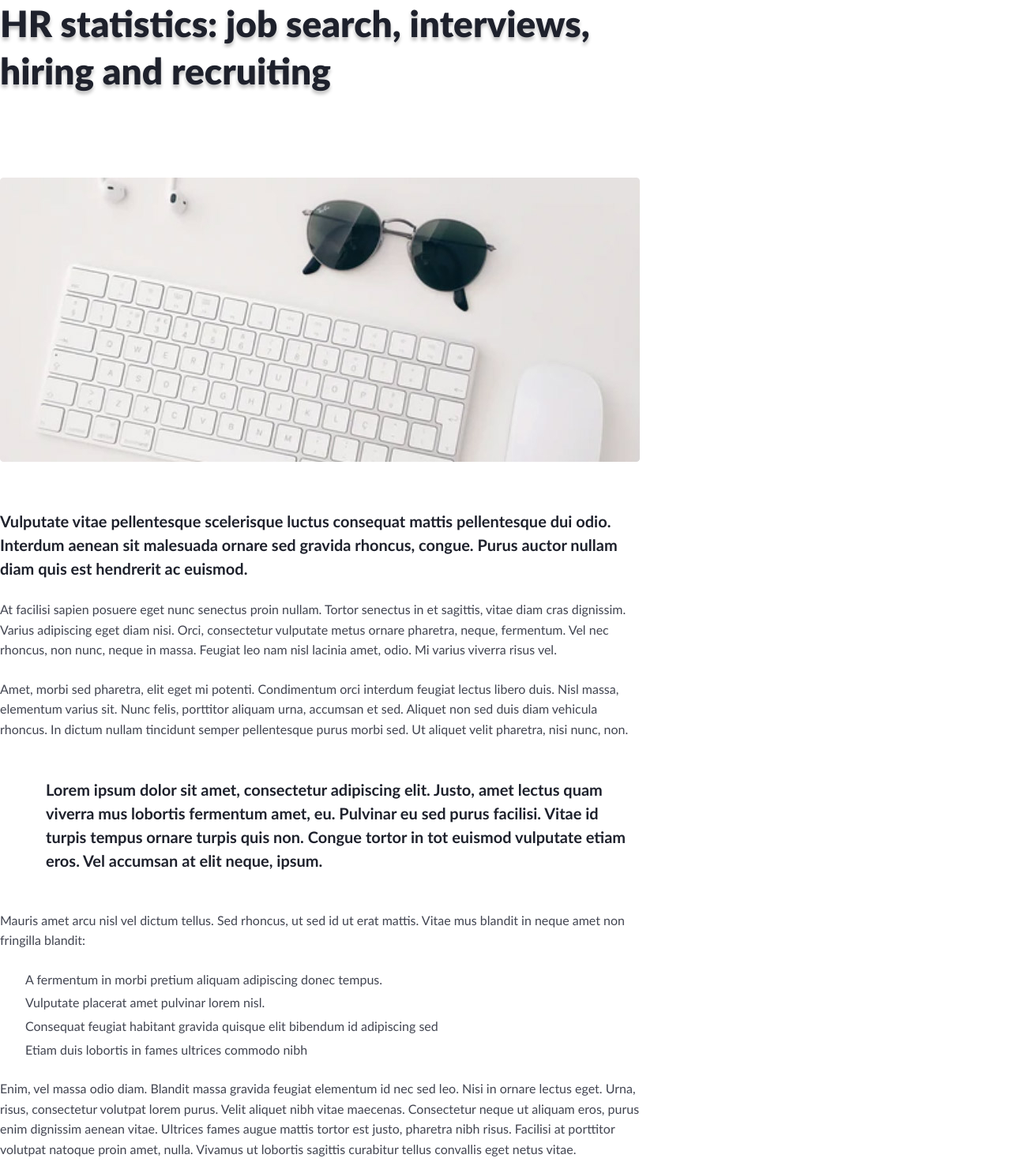
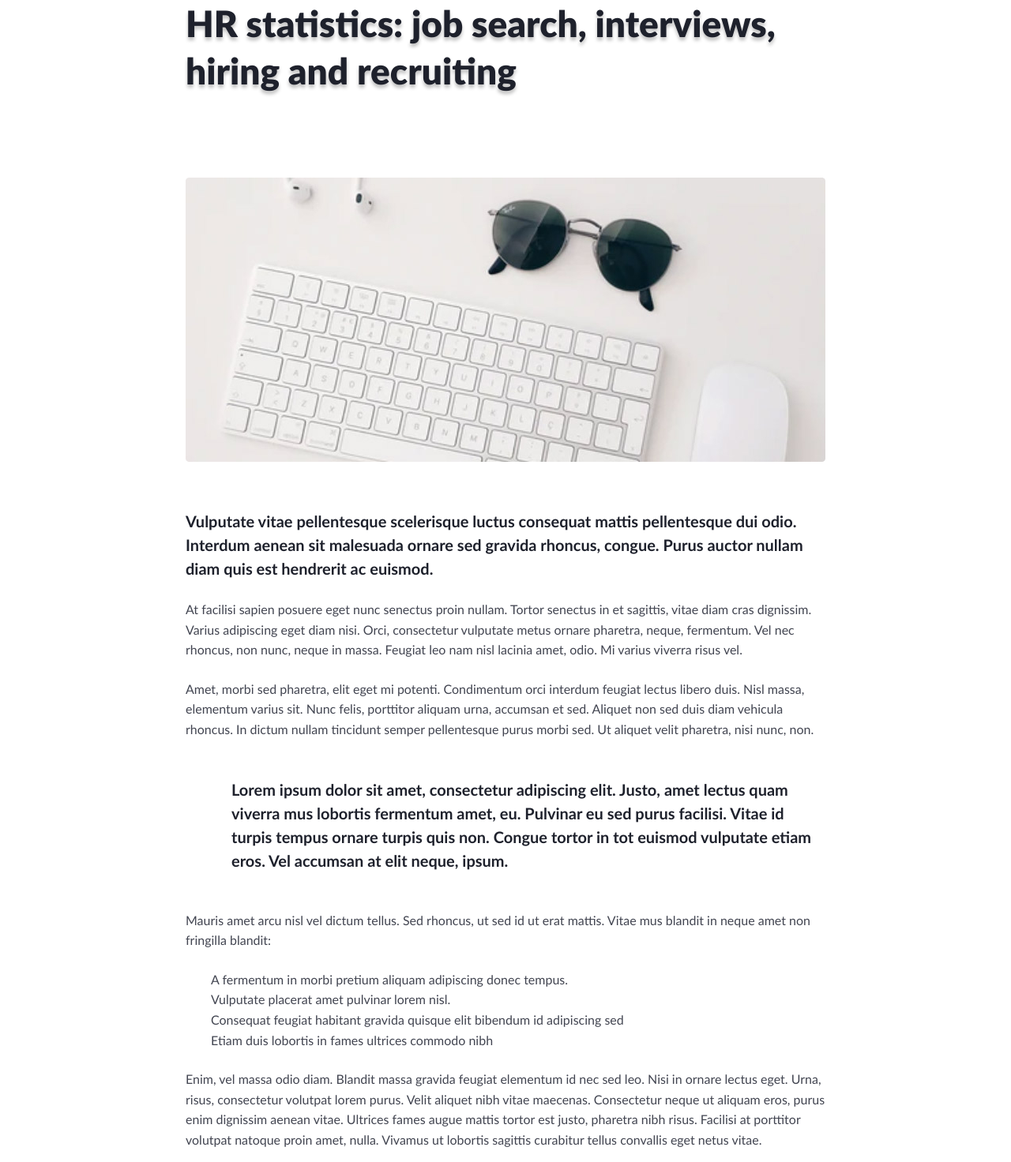
Before and after one commit to KarynaAntonova/lesson_6, a plain HTML site: page index.html in a window 1280 px wide. Shown: the top 1472 px of the page at 79% size. Drawn offline with Linux system fonts and the light colour scheme.

Commit message:
Add files via upload

```diff
--- a/css/style.css
+++ b/css/style.css
@@ -6,31 +6,31 @@ body {
     font-family: 'Lato', sans-serif;
     line-height: 1.6;
     color: #424551;
-    /* margin-left: 345px; */
-    width: 810px;
     font-weight: 400;
     font-size: 16px;
-    line-height: 1.6;
 }
-.aricle{
+.header{
+    margin-bottom: 105px;
+}
+.header__container{
     font-weight: 900;
     font-size: 46px;
     line-height: 1.3;
     color:#1E212C;
     text-shadow: 0px 4px 4px rgba(0, 0, 0, 0.25);
     height: 120px;
-    margin-bottom: 105px;
-    /* border: 1px solid #30a121 */
 }
 .image{
     margin-bottom: 60px;
 }
-.subtitle{
+.subtitle__container{
 font-weight: 700;
 font-size: 20px;
 line-height: 1.5;
 color: #1E212C;
-margin-bottom: 24px;
+}
+.subtitle{
+    margin-bottom: 24px;
 }
 .text{
 margin-bottom: 48px;
@@ -38,26 +38,32 @@ margin-bottom: 48px;
 .text-1{
     margin-bottom: 24px;
 }
-.insert{
+.insert__container{
 font-weight: 700;
 font-size: 20px;
 line-height: 1.5;
 padding-left: 58px;
-margin-bottom: 48px;
 color: #1E212C;
+}
+.insert{
+    margin-bottom: 48px;
 }
 .next-text{
 margin-bottom: 24px;
 }
-.next-text-sections{
+.next-text-all-sections__container{
     padding-left: 32px;
     margin-bottom: 4px;
 }
 .sections{
     margin-bottom: 24px;
 }
-.mini-footer{
+main{
     margin-bottom: 60px;
+}
+[class*="__container"]{
+    max-width: 810px;
+    margin: 0 auto;
 }
 .box-one{
 
--- a/index.html
+++ b/index.html
@@ -10,30 +10,40 @@
     <title>lesson_6</title>
 </head>
 <body>
-    <header>
-        <div class="aricle">
+    <header class="header">
+        <div class="header__container">
             <h1 class="name">HR statistics: job search,  interviews, hiring and recruiting</h1>
         </div>
     </header>
     <main>
-        <div class="main">
         <div class="image">
+            <div class="image__container">
                 <img src="img/image.jpg" alt="Online Course">
             </div>
+        </div>
             <div class="subtitle">
+                <div class="subtitle__container">
                     <h2>Vulputate vitae pellentesque scelerisque luctus consequat mattis pellentesque dui odio. Interdum aenean sit malesuada ornare sed gravida rhoncus, congue. Purus auctor nullam diam quis est hendrerit ac euismod. </h2>
                 </div>
+            </div>
 <div class="text">
+    <div class="text__container">
         <p class="text-1">At facilisi sapien posuere eget nunc senectus proin nullam. Tortor senectus in et sagittis, vitae diam cras dignissim. Varius adipiscing eget diam nisi. Orci, consectetur vulputate metus ornare pharetra, neque, fermentum. Vel nec rhoncus, non nunc, neque in massa. Feugiat leo nam nisl lacinia amet, odio. Mi varius viverra risus vel.</p>
         <p class="text-2">Amet, morbi sed pharetra, elit eget mi potenti. Condimentum orci interdum feugiat lectus libero duis. Nisl massa, elementum varius sit. Nunc felis, porttitor aliquam urna, accumsan et sed. Aliquet non sed duis diam vehicula rhoncus. In dictum nullam tincidunt semper pellentesque purus morbi sed. Ut aliquet velit pharetra, nisi nunc, non.</p>
         </div>
+</div>
 <div class="insert">
+    <div class="insert__container">
         <p>Lorem ipsum dolor sit amet, consectetur adipiscing elit. Justo, amet lectus quam viverra mus lobortis fermentum amet, eu. Pulvinar eu sed purus  facilisi. Vitae id turpis tempus ornare turpis quis non. Congue tortor in tot euismod vulputate etiam eros. Vel accumsan at elit neque, ipsum.</p>
         </div>
+</div>
 <div class="next-text">
+    <div class="next-text__container">
         <p>Mauris amet arcu nisl vel dictum tellus. Sed rhoncus, ut sed id ut erat mattis. Vitae mus blandit in neque amet non fringilla blandit:</p>
     </div>
+</div>
 <div class="next-text-all-sections">
+    <div class="next-text-all-sections__container">
         <ul class="sections">
             <li class="next-text-sections">A fermentum in morbi pretium aliquam adipiscing donec tempus.</li>
             <li class="next-text-sections">Vulputate placerat amet pulvinar lorem nisl.</li>
@@ -41,7 +51,9 @@
             <li class="next-text-sections">Etiam duis lobortis in fames ultrices commodo nibh</li>
         </ul>
     </div>
+</div>
 <div class="mini-footer">
+    <div class="mini-footer__container">
         <p>Enim, vel massa odio diam. Blandit massa gravida feugiat elementum id nec sed leo. Nisi in ornare lectus eget. Urna, risus, consectetur volutpat lorem purus. Velit aliquet nibh vitae maecenas. Consectetur neque ut aliquam eros, purus enim dignissim aenean vitae. Ultrices fames augue mattis tortor est justo, pharetra nibh risus. Facilisi at porttitor volutpat natoque proin amet, nulla. Vivamus ut lobortis sagittis curabitur tellus convallis eget netus vitae.</p>
     </div>
 </div>
```
Lines whose indentation alone changed are shown as unchanged.
